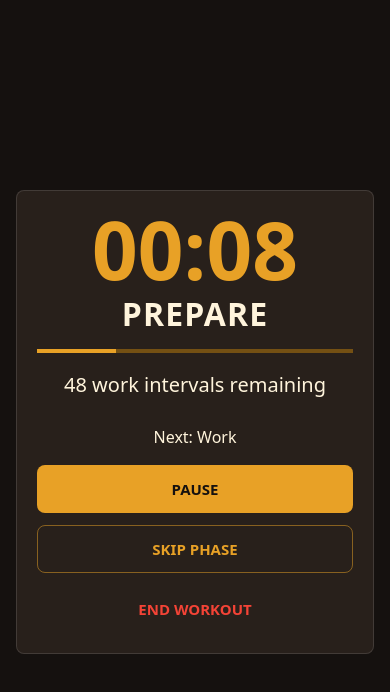
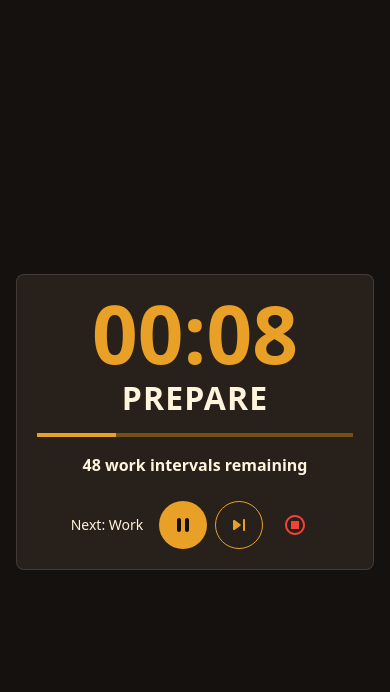
Before and after one commit to jack-arnold33/wheel-of-pain-timer, a React (Vite) app: page / in a window 390 px wide. Both pictures are taken after a click on the button "PLAY". Shown: the top 692 px of the page. Built offline with nearby package versions, Linux system fonts and the light colour scheme.

Commit message:
refine landscape timer hierarchy
Make the phase a dedicated landscape header and enlarge the timer to dominate short phone viewports. Replace rarely used text controls with accessible MUI icon buttons while preserving touch target size, tooltips, and portrait usability.

```diff
--- a/package.json
+++ b/package.json
@@ -20,6 +20,7 @@
   "dependencies": {
     "@emotion/react": "^11.14.0",
     "@emotion/styled": "^11.14.1",
+    "@mui/icons-material": "9.3.1",
     "@mui/material": "9.3.1",
     "dexie": "^4.4.5",
     "react": "^19.2.8",
--- a/src/presentation/WorkoutRunner.tsx
+++ b/src/presentation/WorkoutRunner.tsx
@@ -7,11 +7,17 @@ import {
   DialogContent,
   DialogContentText,
   DialogTitle,
+  IconButton,
   LinearProgress,
   Paper,
   Stack,
+  Tooltip,
   Typography,
 } from '@mui/material'
+import PauseRoundedIcon from '@mui/icons-material/PauseRounded'
+import PlayArrowRoundedIcon from '@mui/icons-material/PlayArrowRounded'
+import SkipNextRoundedIcon from '@mui/icons-material/SkipNextRounded'
+import StopCircleOutlinedIcon from '@mui/icons-material/StopCircleOutlined'
 import {
   beginResumeCountdown,
   currentPhase,
@@ -89,6 +95,7 @@ export function WorkoutRunner({
   const followingPhase = nextPhase(workout.phases, workout.phaseIndex)
   const isPaused = workout.status === 'paused'
   const isResuming = workout.status === 'resuming'
+  const primaryControlLabel = workout.status === 'running' || isResuming ? 'Pause' : 'Resume'
   const progress = Math.min(100, Math.max(0, (workout.elapsedInPhaseMs / phase.durationMs) * 100))
 
   const pauseAt = (atMs: number) => {
@@ -149,7 +156,11 @@ export function WorkoutRunner({
           p: { xs: 2.5, sm: 4 },
           textAlign: 'center',
           '@media (orientation: landscape) and (max-height: 500px)': {
-            p: 1.5,
+            width: '100%',
+            height: '100%',
+            p: 0,
+            border: 0,
+            bgcolor: 'transparent',
           },
         }}
       >
@@ -158,17 +169,21 @@ export function WorkoutRunner({
           sx={{
             alignItems: 'stretch',
             '@media (orientation: landscape) and (max-height: 500px)': {
-              gap: 1,
+              height: '100%',
+              gap: 0.75,
             },
           }}
         >
           <Box
             sx={{
               '@media (orientation: landscape) and (max-height: 500px)': {
-                display: 'flex',
+                display: 'grid',
+                gridTemplateRows: 'auto minmax(0, 1fr)',
                 alignItems: 'center',
-                justifyContent: 'center',
-                gap: 2,
+                justifyItems: 'center',
+                flex: 1,
+                minHeight: 0,
+                position: 'relative',
               },
             }}
           >
@@ -181,7 +196,9 @@ export function WorkoutRunner({
                 lineHeight: 0.95,
                 fontVariantNumeric: 'tabular-nums',
                 '@media (orientation: landscape) and (max-height: 500px)': {
-                  fontSize: '4rem',
+                  gridRow: 2,
+                  fontSize: 'clamp(8rem, 23vw, 12rem)',
+                  lineHeight: 0.8,
                 },
               }}
             >
@@ -193,16 +210,45 @@ export function WorkoutRunner({
                 fontSize: { xs: '2rem', sm: '3.25rem' },
                 mt: 1,
                 '@media (orientation: landscape) and (max-height: 500px)': {
-                  fontSize: '2rem',
+                  gridRow: 1,
+                  fontSize: 'clamp(2rem, 5vw, 3rem)',
+                  whiteSpace: 'nowrap',
                   mt: 0,
                 },
               }}
             >
               {phaseLabel(phase.kind)}
             </Typography>
-            {isPaused && <Typography color="primary.main" variant="h6">Paused</Typography>}
+            {isPaused && (
+              <Typography
+                color="primary.main"
+                variant="h6"
+                sx={{
+                  '@media (orientation: landscape) and (max-height: 500px)': {
+                    position: 'absolute',
+                    top: 0,
+                    right: 0,
+                    fontSize: '0.875rem',
+                  },
+                }}
+              >
+                Paused
+              </Typography>
+            )}
             {isResuming && (
-              <Typography color="primary.main" variant="h6" aria-live="assertive">
+              <Typography
+                color="primary.main"
+                variant="h6"
+                aria-live="assertive"
+                sx={{
+                  '@media (orientation: landscape) and (max-height: 500px)': {
+                    position: 'absolute',
+                    top: 0,
+                    right: 0,
+                    fontSize: '0.875rem',
+                  },
+                }}
+              >
                 Resuming in {Math.max(1, Math.ceil(resumeCountdownRemainingMs(workout, clockMs) / 1_000))}
               </Typography>
             )}
@@ -215,26 +261,79 @@ export function WorkoutRunner({
             spacing={1}
             sx={{ justifyContent: 'space-between' }}
           >
-            <Typography variant="h6">
+            <Typography sx={{ fontWeight: 700 }}>
               {workIntervalsRemaining(workout)} work intervals remaining
             </Typography>
-            <Typography color="text.secondary">{phasePosition(phase, timing)}</Typography>
+            <Typography variant="body2" color="text.secondary">
+              {phasePosition(phase, timing)}
+            </Typography>
           </Stack>
 
-          <Typography color="text.secondary">
-            {followingPhase ? `Next: ${phaseLabel(followingPhase.kind)}` : 'Next: Complete'}
-          </Typography>
-
           <Stack
-            direction={{ xs: 'column', sm: 'row' }}
-            spacing={1.5}
-            sx={{ justifyContent: 'center' }}
+            direction="row"
+            spacing={2}
+            sx={{ alignItems: 'center', justifyContent: 'center' }}
           >
-            <Button variant="contained" size="large" onClick={handlePrimaryControl}>
-              {workout.status === 'running' || isResuming ? 'Pause' : 'Resume'}
-            </Button>
-            <Button variant="outlined" size="large" onClick={handleSkip}>Skip phase</Button>
-            <Button color="error" size="large" onClick={handleOpenEnd}>End workout</Button>
+            <Typography variant="body2" color="text.secondary">
+              {followingPhase ? `Next: ${phaseLabel(followingPhase.kind)}` : 'Next: Complete'}
+            </Typography>
+            <Stack direction="row" spacing={1}>
+              <Tooltip title={primaryControlLabel}>
+                <IconButton
+                  aria-label={primaryControlLabel}
+                  onClick={handlePrimaryControl}
+                  sx={{
+                    width: 48,
+                    height: 48,
+                    bgcolor: 'primary.main',
+                    color: 'primary.contrastText',
+                    '&:hover': { bgcolor: 'primary.dark' },
+                    '@media (orientation: landscape) and (max-height: 500px)': {
+                      width: 44,
+                      height: 44,
+                    },
+                  }}
+                >
+                  {primaryControlLabel === 'Pause' ? <PauseRoundedIcon /> : <PlayArrowRoundedIcon />}
+                </IconButton>
+              </Tooltip>
+              <Tooltip title="Skip phase">
+                <IconButton
+                  aria-label="Skip phase"
+                  onClick={handleSkip}
+                  sx={{
+                    width: 48,
+                    height: 48,
+                    border: 1,
+                    borderColor: 'primary.main',
+                    color: 'primary.main',
+                    '@media (orientation: landscape) and (max-height: 500px)': {
+                      width: 44,
+                      height: 44,
+                    },
+                  }}
+                >
+                  <SkipNextRoundedIcon />
+                </IconButton>
+              </Tooltip>
+              <Tooltip title="End workout">
+                <IconButton
+                  aria-label="End workout"
+                  color="error"
+                  onClick={handleOpenEnd}
+                  sx={{
+                    width: 48,
+                    height: 48,
+                    '@media (orientation: landscape) and (max-height: 500px)': {
+                      width: 44,
+                      height: 44,
+                    },
+                  }}
+                >
+                  <StopCircleOutlinedIcon />
+                </IconButton>
+              </Tooltip>
+            </Stack>
           </Stack>
 
           {wakeLockMessage && (
```
Also changed, not shown: 1 other file (tests, documents, lock files or other folders).
